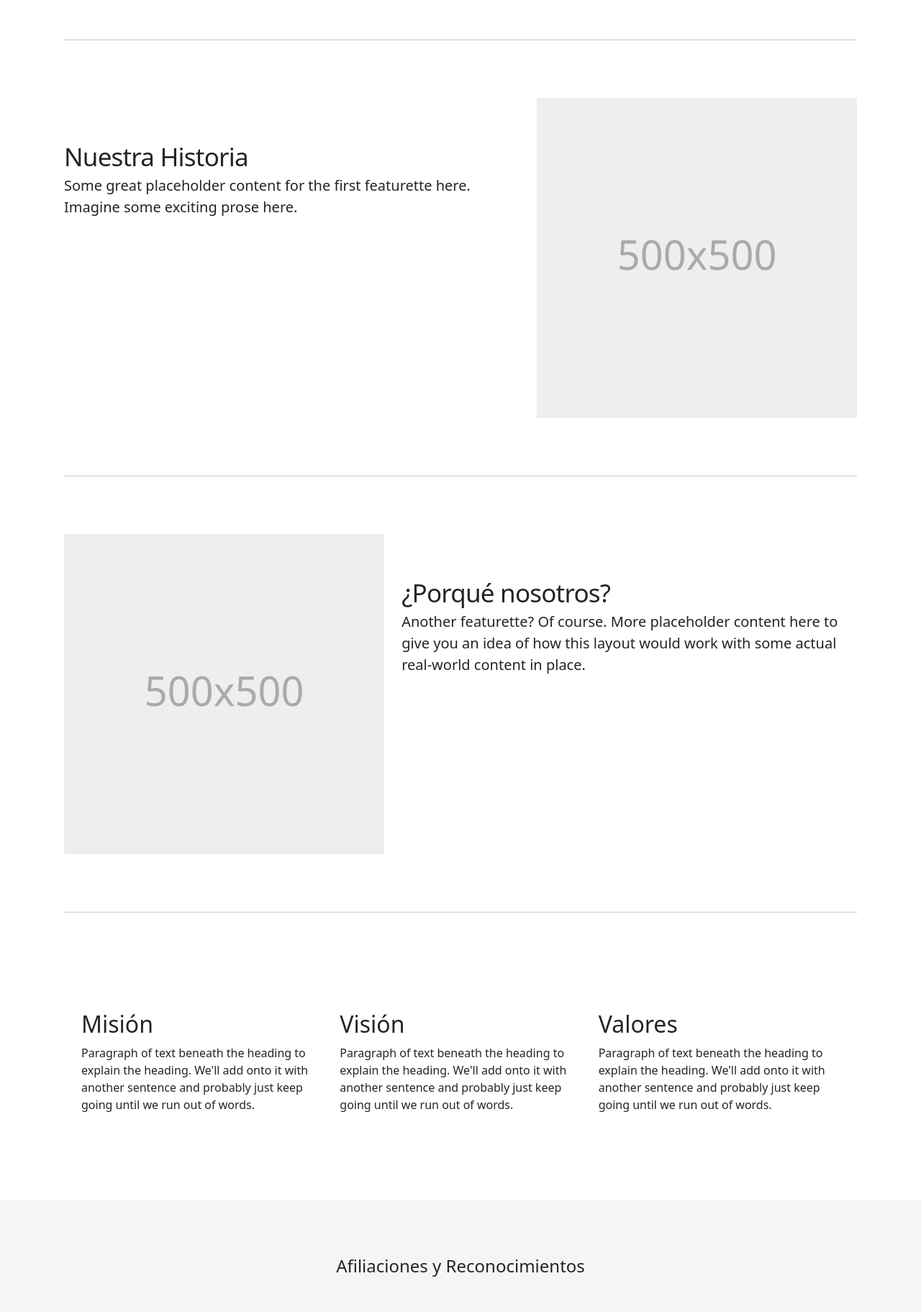
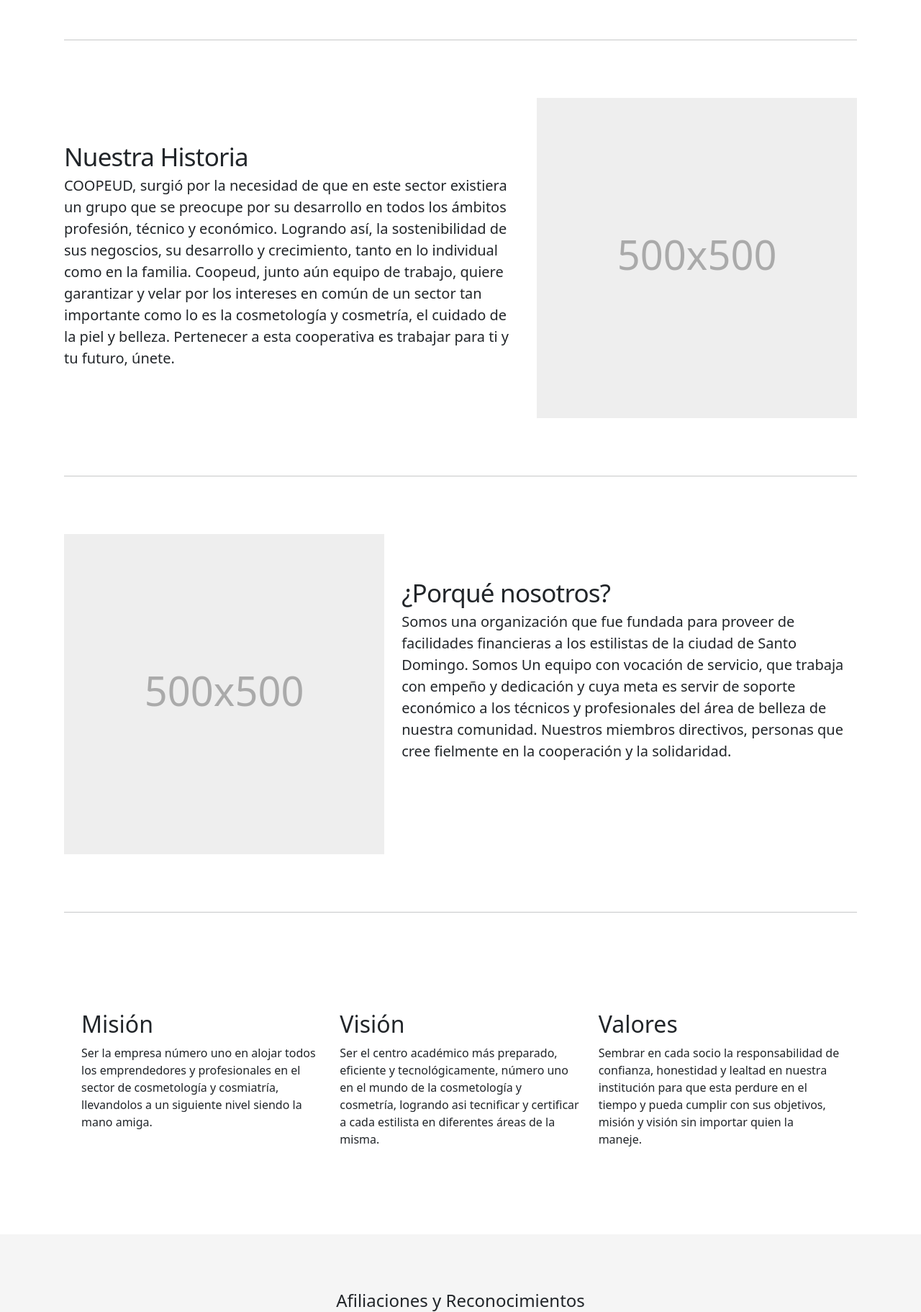
Before and after one commit to ronnyamelo/COOPEUD, a Django app: page /nosotros/ in a window 1280 px wide. Shown: the part 881-2704 px from the top of the page at 72% size. Run offline with Django 4.2, Linux system fonts and the light colour scheme; some libraries are stand-ins or nearby versions.

Commit message:
Agregue quienes somos de inicio

```diff
--- a/coopeud/templates/nosotros.html
+++ b/coopeud/templates/nosotros.html
@@ -71,8 +71,20 @@
       <div class="row featurette">
         <div class="col-md-7">
           <h2 class="featurette-heading">Nuestra Historia</h2>
-          <p class="lead">Some great placeholder content for the first featurette here. Imagine some exciting prose
-            here.</p>
+          <p class="lead">
+            COOPEUD, surgió por la necesidad de que en este sector
+                                existiera un grupo que se preocupe por su desarrollo en
+                                todos los ámbitos profesión, técnico y económico.
+                                Logrando así, la sostenibilidad de sus negoscios, su
+                                desarrollo y crecimiento, tanto en lo individual como
+                                en la familia.
+                                Coopeud, junto aún equipo de trabajo, quiere garantizar
+                                y velar por los intereses en común de un sector tan
+                                importante como lo es la cosmetología y cosmetría,
+                                el cuidado de la piel y belleza.
+                                Pertenecer a esta cooperativa es trabajar para ti y
+                                tu futuro, únete.
+          </p>
         </div>
         <div class="col-md-5">
           <svg class="bd-placeholder-img bd-placeholder-img-lg featurette-image img-fluid mx-auto" width="500"
@@ -91,8 +103,12 @@
       <div class="row featurette" >
         <div class="col-md-7 order-md-2">
           <h2 class="featurette-heading">¿Porqué nosotros?</h2>
-          <p class="lead">Another featurette? Of course. More placeholder content here to give you an idea of how this
-            layout would work with some actual real-world content in place.</p>
+          <p class="lead">
+            Somos una organización que fue fundada para proveer de facilidades financieras a los estilistas de la ciudad de
+Santo Domingo. Somos Un equipo con vocación de servicio, que trabaja con empeño y dedicación y
+cuya meta es servir de soporte económico a los técnicos y profesionales del área de belleza de nuestra comunidad.
+Nuestros miembros directivos, personas que cree fielmente en la cooperación y la solidaridad.
+          </p>
         </div>
         <div class="col-md-5 order-md-1">
           <svg class="bd-placeholder-img bd-placeholder-img-lg featurette-image img-fluid mx-auto" width="500"
@@ -113,16 +129,23 @@
 
             <div>
               <h2>Misión</h2>
-              <p>Paragraph of text beneath the heading to explain the heading. We'll add onto it with another sentence
-                and probably just keep going until we run out of words.</p>
+              <p>
+                Ser la empresa número uno en alojar todos los emprendedores
+                y profesionales en el sector de cosmetología y cosmiatría,
+                llevandolos a un siguiente nivel siendo la mano amiga.
+              </p>
 
             </div>
           </div>
           <div class="col d-flex align-items-start">
             <div>
               <h2>Visión</h2>
-              <p>Paragraph of text beneath the heading to explain the heading. We'll add onto it with another sentence
-                and probably just keep going until we run out of words.</p>
+              <p>
+                Ser el centro académico más preparado,
+                            eficiente y tecnológicamente, número uno en el mundo de la
+                            cosmetología y cosmetría, logrando asi tecnificar y certificar
+                            a cada estilista en diferentes áreas de la misma.
+              </p>
 
             </div>
           </div>
@@ -130,8 +153,12 @@
 
             <div>
               <h2>Valores</h2>
-              <p>Paragraph of text beneath the heading to explain the heading. We'll add onto it with another sentence
-                and probably just keep going until we run out of words.</p>
+              <p>
+                Sembrar en cada socio la responsabilidad de confianza,
+                                    honestidad y lealtad en nuestra institución para que
+                                    esta perdure en el tiempo y pueda cumplir con sus
+                                    objetivos, misión y visión sin importar quien la maneje.
+              </p>
 
             </div>
           </div>
```
Also changed, not shown: coopeud/templates/inicio.html (+7 -4 lines).
